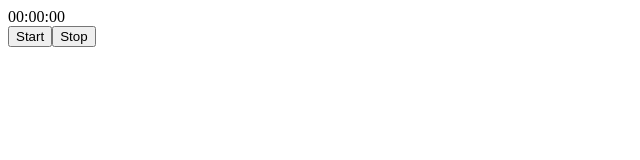
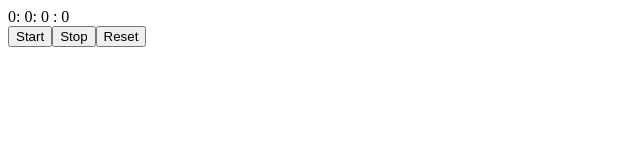
Before and after one commit to JakubNJ1212/my-react-app, a React (Vite) app: page / in a window 1280 px wide. Shown: the top 160 px of the page, without its empty margins (0-640 px from the left). Built offline with nearby package versions, Linux system fonts and the light colour scheme.

Commit message:
Made a simple stopwatch

```diff
--- a/src/Stopwatch.jsx
+++ b/src/Stopwatch.jsx
@@ -4,31 +4,47 @@
 
 function Stopwatch() {
 
-     const [isRunning, seIsRunning] = useState(false);
+     const [isRunning, setIsRunning] = useState(false);
     const [elapsedTime, setElapsedTime] = useState(0);
     const intervalIdRef = useRef(null);
     const startTimeRef = useRef(0);
 
 
     useEffect(() => {
+        if (isRunning){
+            intervalIdRef.current = setInterval( () => {
+                setElapsedTime(Date.now() - startTimeRef.current)
+            },10)
 
+        }
+
+        return() => {
+            clearInterval(intervalIdRef.current)
+        };
 
     }, [isRunning]) ;
 
     function start() {
-
+         setIsRunning(true);
+         startTimeRef.current = Date.now() - elapsedTime;
     }
 
     function stop() {
-
+        setIsRunning(false);
     }
 
     function reset() {
-
+        setElapsedTime(0);
+        setIsRunning(false);
     }
 
     function formatTime() {
-        return `00:00:00`;
+        let hours = Math.floor (elapsedTime / (1000 * 60 *60));
+        let minutes = Math.floor (elapsedTime / (1000 * 60) % 60);
+        let seconds = Math.floor (elapsedTime / (1000 ) % 60);
+        let milliseconds = Math.floor((elapsedTime % 60));
+
+        return `${hours}: ${minutes}: ${seconds} : ${milliseconds}`;
     }
 
     return(<>
@@ -39,7 +55,7 @@
         <div className="controls">
             <button onClick={start}  className="start-button">Start</button>
             <button onClick={stop}  className="stop-button">Stop</button>
-
+            <button onClick={reset}  className="reset-button">Reset</button>
 
         </div>
 
```
